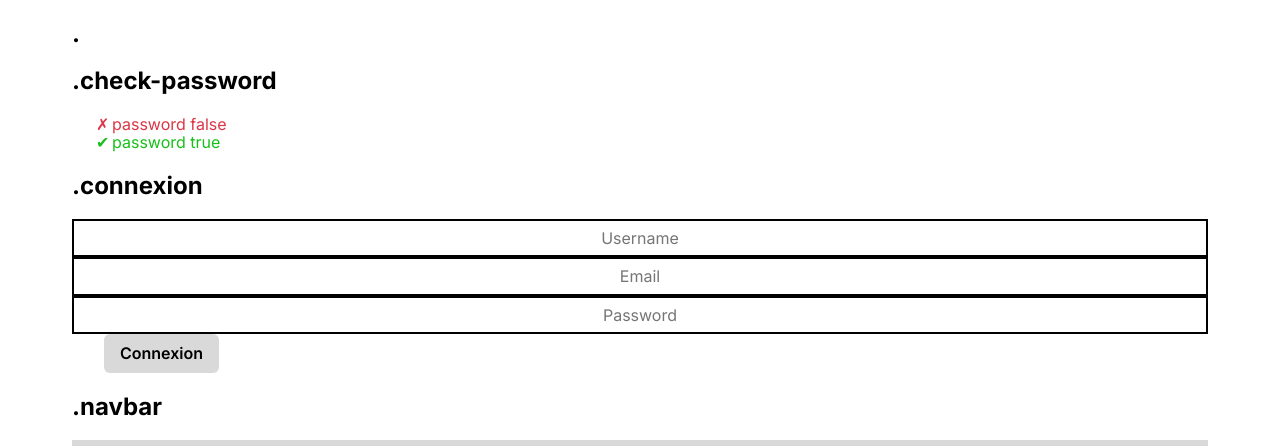
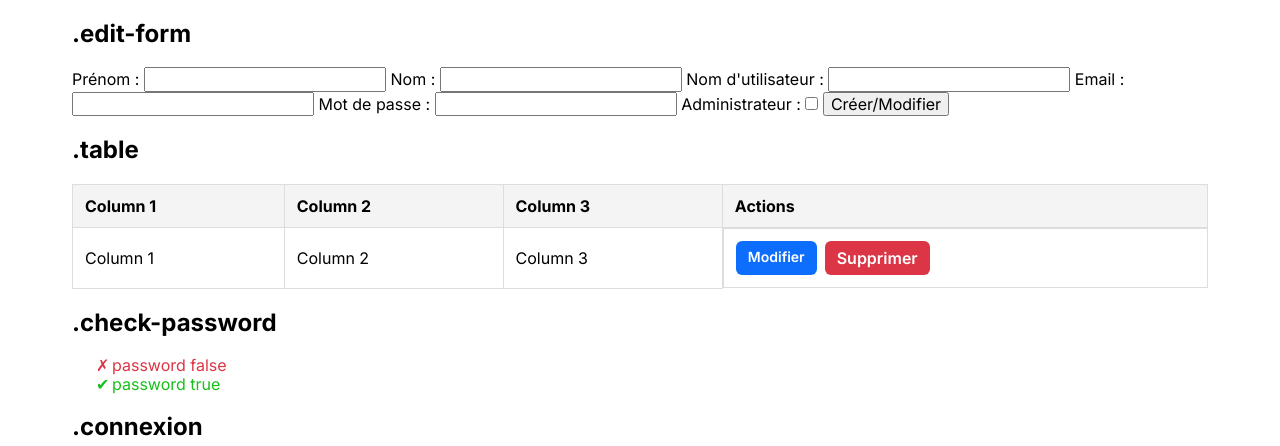
Before and after one commit to Doc2Wheels-Groupe3-B3Alt/framework-sass, a website: page index.html in a window 1280 px wide. Shown: the top 446 px of the page. Drawn offline with Linux system fonts and the light colour scheme.

Commit message:
Création d'un composant table pour le style des tableau CRUD

```diff
--- a/index.html
+++ b/index.html
@@ -14,7 +14,63 @@
     <body>
         <div class="container">
             <section>
-                <h1>.</h1>
+                <h1>.edit-form</h1>
+                <form action="#" method="POST" class="edit-form">
+                    <input type="hidden" name="id" />
+
+                    <label for="prenom">Prénom :</label>
+                    <input type="text" name="prenom" id="prenom" required />
+
+                    <label for="nom">Nom :</label>
+                    <input type="text" name="nom" id="nom" required />
+
+                    <label for="username">Nom d'utilisateur :</label>
+                    <input type="text" name="username" id="username" required />
+
+                    <label for="email">Email :</label>
+                    <input type="email" name="email" id="email" required />
+
+                    <label for="password">Mot de passe :</label>
+                    <input type="password" name="password" id="password" />
+
+                    <label for="admin">Administrateur :</label>
+                    <input type="checkbox" name="admin" id="admin" />
+
+                    <button type="submit">Créer/Modifier</button>
+                </form>
+            </section>
+            <section>
+                <h1>.table</h1>
+                <table class="table">
+                    <thead>
+                        <tr>
+                            <th>Column 1</th>
+                            <th>Column 2</th>
+                            <th>Column 3</th>
+                            <th>Actions</th>
+                        </tr>
+                    </thead>
+                    <tbody>
+                        <tr>
+                            <td>Column 1</td>
+                            <td>Column 2</td>
+                            <td>Column 3</td>
+                            <td class="actions">
+                                <a
+                                    href="#"
+                                    class="button button-sm bg-blue c-white"
+                                    >Modifier</a
+                                >
+                                <button
+                                    type="submit"
+                                    class="button button-sm bg-red"
+                                >
+                                    Supprimer
+                                </button>
+                            </td>
+                        </tr>
+                    </tbody>
+                </table>
             </section>
             <section>
                 <h1>.check-password</h1>
--- /dev/null
+++ b/src/scss/components/_table.scss
@@ -0,0 +1,49 @@
+@use "../partials/functions" as f;
+@use "../partials/variables" as v;
+@use "../partials/mixins" as m;
+
+@layer components {
+    .table-page {
+        display: flex;
+        flex-direction: column;
+        align-items: center;
+        height: 100vh;
+    }
+
+    .table {
+        width: 100%;
+        border-collapse: collapse;
+        margin: 1rem 0;
+        font-size: 1rem;
+        text-align: left;
+
+        th,
+        td {
+            padding: 0.75rem;
+            border: 1px solid #ddd;
+        }
+
+        th {
+            background-color: #f4f4f4;
+            font-weight: bold;
+        }
+
+        tbody tr:nth-child(even) {
+            background-color: #f9f9f9;
+        }
+
+        .actions {
+            display: flex;
+            gap: 0.5rem;
+
+            a {
+                color: #007bff;
+                text-decoration: none;
+
+                &:hover {
+                    text-decoration: underline;
+                }
+            }
+        }
+    }
+}
--- a/src/scss/main.scss
+++ b/src/scss/main.scss
@@ -11,3 +11,4 @@
 @use "components/footer";
 @use "components/navbar";
 @use "components/connexion";
+@use "components/table";
```
Also changed, not shown: dist/css/main.css, 1 other file.
